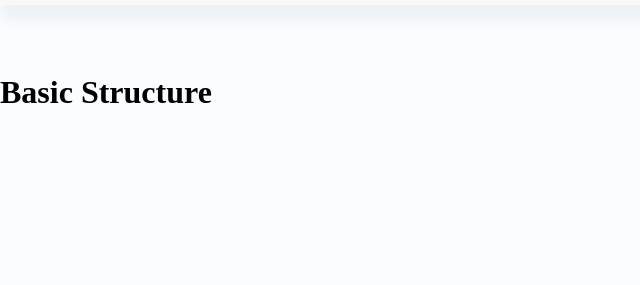
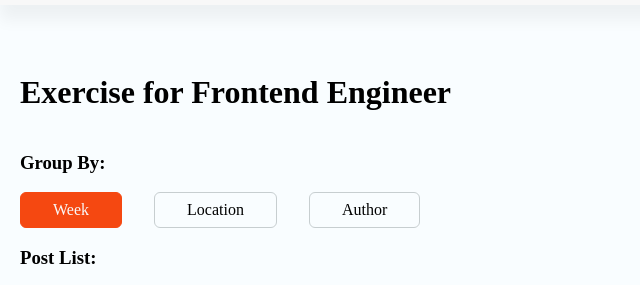
Before and after one commit to armandovich/nitro-technical-test, a website: page public/index.html in a window 1280 px wide. Shown: the part 67-352 px from the top of the page, without its empty margins (0-640 px from the left). Drawn offline with Linux system fonts and the light colour scheme.

Commit message:
Create group filter and post basic HTML.

```diff
--- a/public/index.html
+++ b/public/index.html
@@ -17,7 +17,24 @@
     </header>
 
     <main>
-        <h1>Basic Structure</h1>
+        <div class="wrapper col">
+            <h1>Exercise for Frontend Engineer</h1>
+
+            <h3 class="title">Group By: </h4>
+
+            <div class="row">
+                <span class="option selected">Week</span>
+                <span class="option">Location</span>
+                <span class="option">Author</span>
+            </div>
+        </div>
+
+        <div class="wrapper col">
+            <h3 class="title">Post List: </h4>
+            <div id="dynamic" class="content">
+
+            </div>
+        </div>
     </main>
 
     <script src="./scripts/main.js"></script>
--- /dev/null
+++ b/scss/content.scss
@@ -0,0 +1,24 @@
+.title {
+    display: block;
+}
+
+.content {
+    display: block;
+    padding-bottom: 100px;
+}
+
+.option {
+    font-display: inherit;
+    display: inline-block;
+    margin-right: 2em;
+    padding: 0.5em 2em;
+    border-radius: 6px;
+    border: 1px solid $grayColor01;
+    cursor: pointer;
+
+    &.selected {
+        color: $grayColor02;
+        border: 1px solid $redColor;
+        background-color: $redColor;
+    }
+}
--- a/scss/general.scss
+++ b/scss/general.scss
@@ -1,3 +1,7 @@
+$redColor: #f54811;
+$grayColor01: #c7ced0;
+$grayColor02: #f8f8f8;
+
 body {
     margin: 0;
     padding: 0;
--- a/scss/main.scss
+++ b/scss/main.scss
@@ -1,2 +1,3 @@
 @import 'general';
 @import 'header';
+@import'content';
```
Also changed, not shown: public/styles/main.css.
